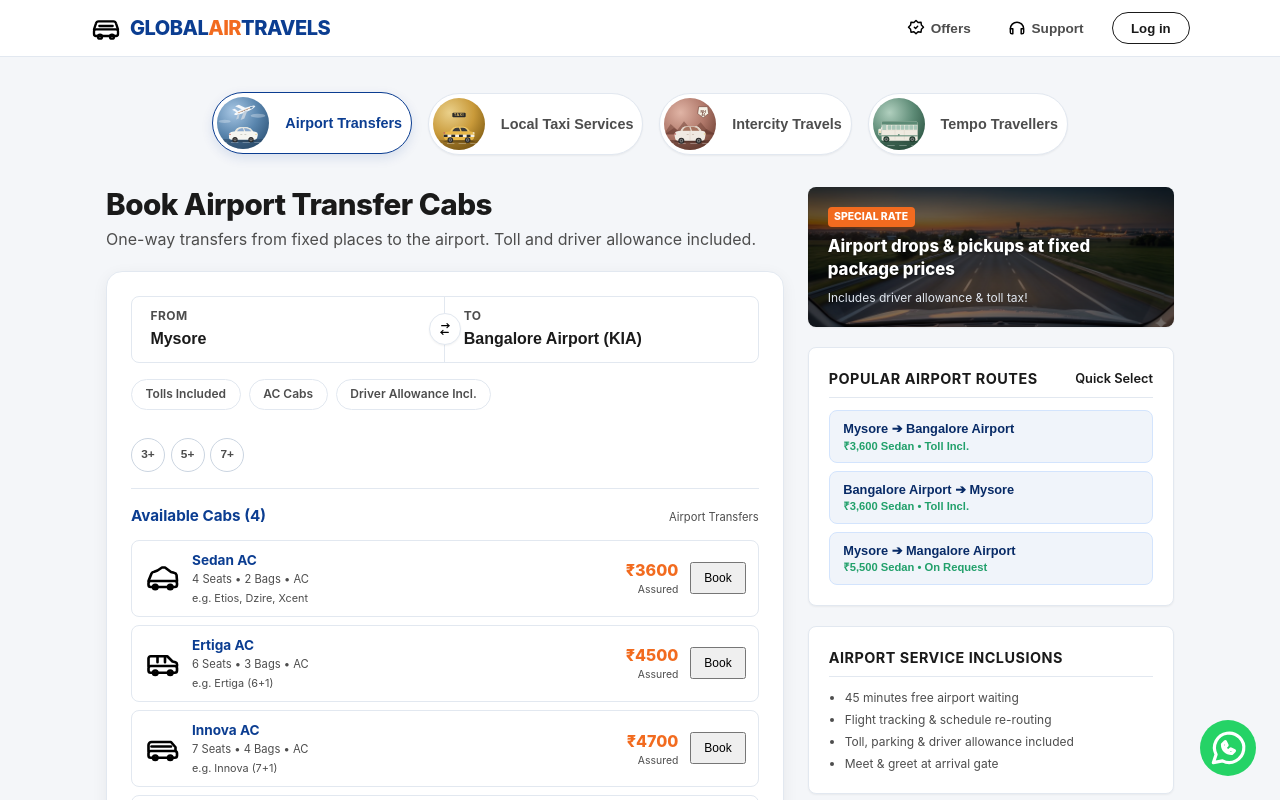
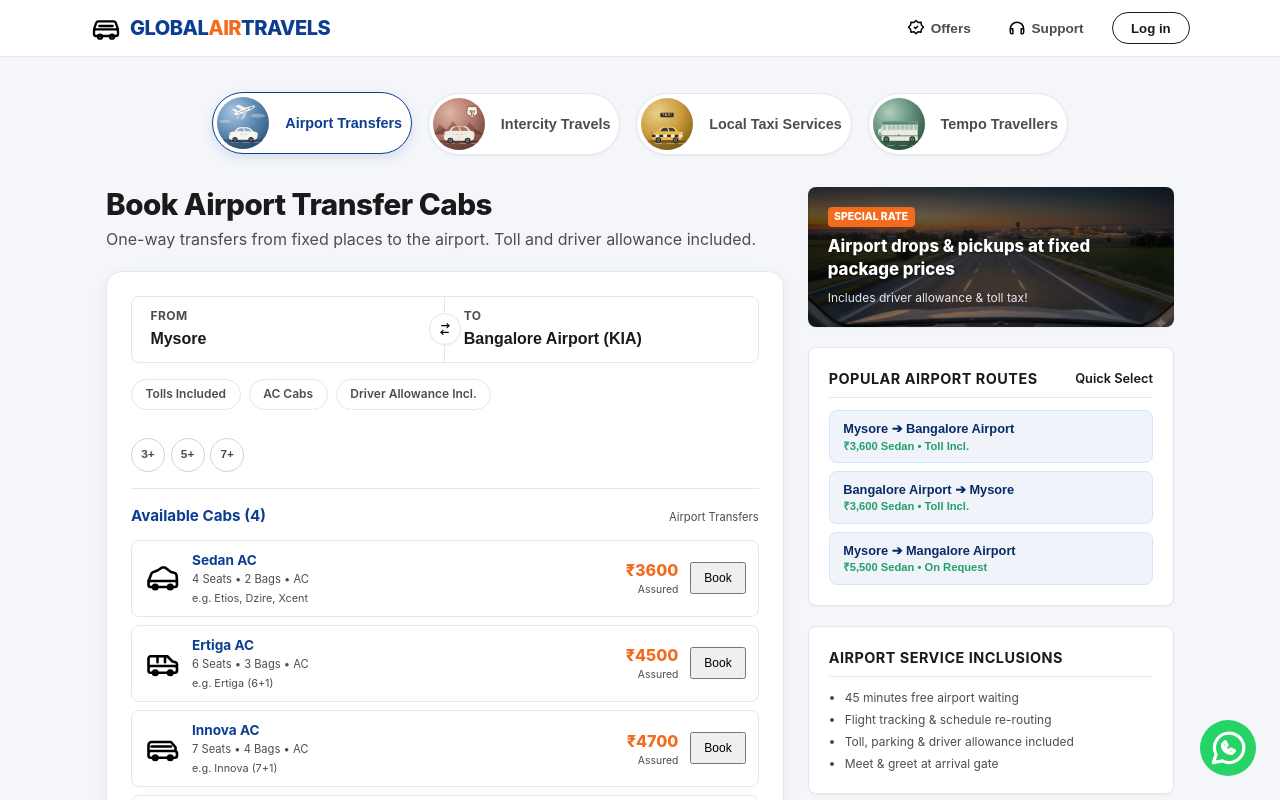
Before and after one commit to globalairtravels/cabs-website, a Next.js app: page / in a window 1280 px wide. Shown: the top 800 px of the page. Built offline with nearby package versions, Linux system fonts and the light colour scheme.

Commit message:
Move Intercity Travels to second place on the home page

```diff
--- a/src/app/page.js
+++ b/src/app/page.js
@@ -491,6 +491,16 @@ Please confirm my booking. Thank you!`;
             </button>
             <button
               type="button"
+              className={`product-pill ${tripType === "daily" ? "active" : ""}`}
+              onClick={() => handleTabChange("daily")}
+            >
+              <div className="product-icon-wrapper">
+                <img src={getAssetPath("/images/intercity-travel.svg")} alt="" className="product-icon" />
+              </div>
+              <span>Intercity Travels</span>
+            </button>
+            <button
+              type="button"
               className={`product-pill ${tripType === "city" ? "active" : ""}`}
               onClick={() => handleTabChange("city")}
             >
@@ -498,16 +508,6 @@ Please confirm my booking. Thank you!`;
                 <img src={getAssetPath("/images/city-taxi-service.svg")} alt="" className="product-icon" />
               </div>
               <span>Local Taxi Services</span>
-            </button>
-            <button
-              type="button"
-              className={`product-pill ${tripType === "daily" ? "active" : ""}`}
-              onClick={() => handleTabChange("daily")}
-            >
-              <div className="product-icon-wrapper">
-                <img src={getAssetPath("/images/intercity-travel.svg")} alt="" className="product-icon" />
-              </div>
-              <span>Intercity Travels</span>
             </button>
             <button
               type="button"
```
